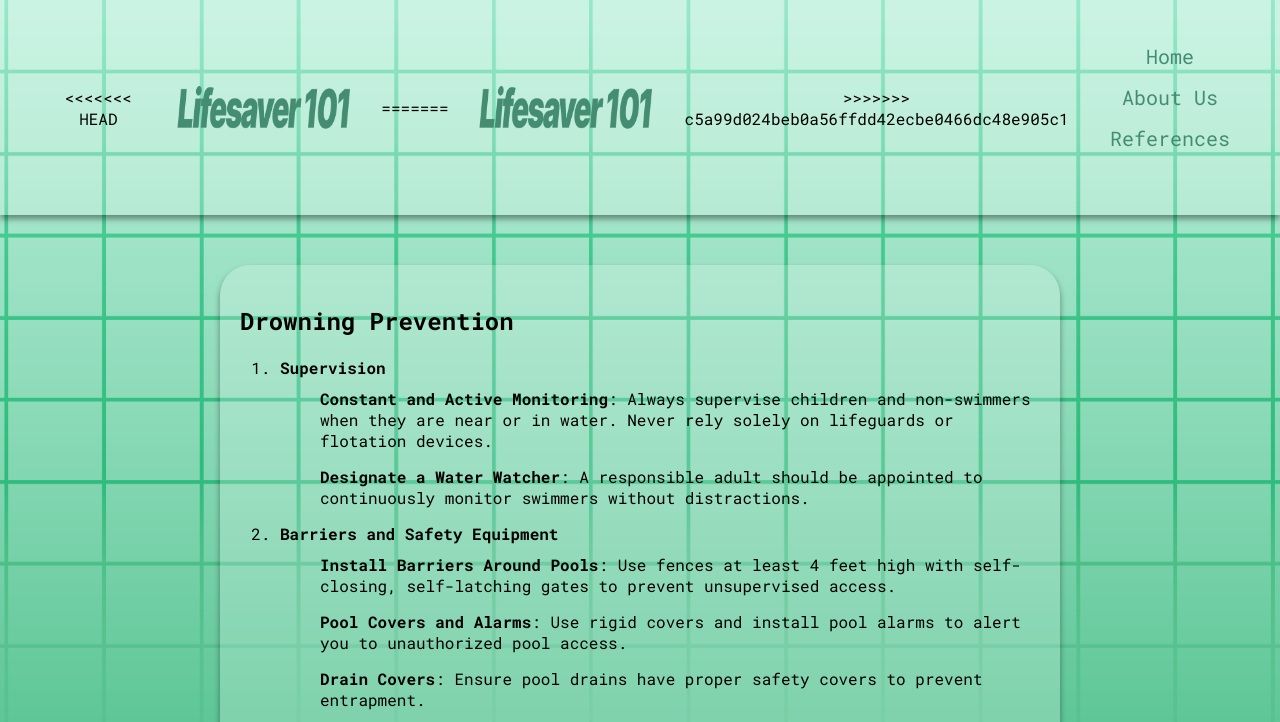
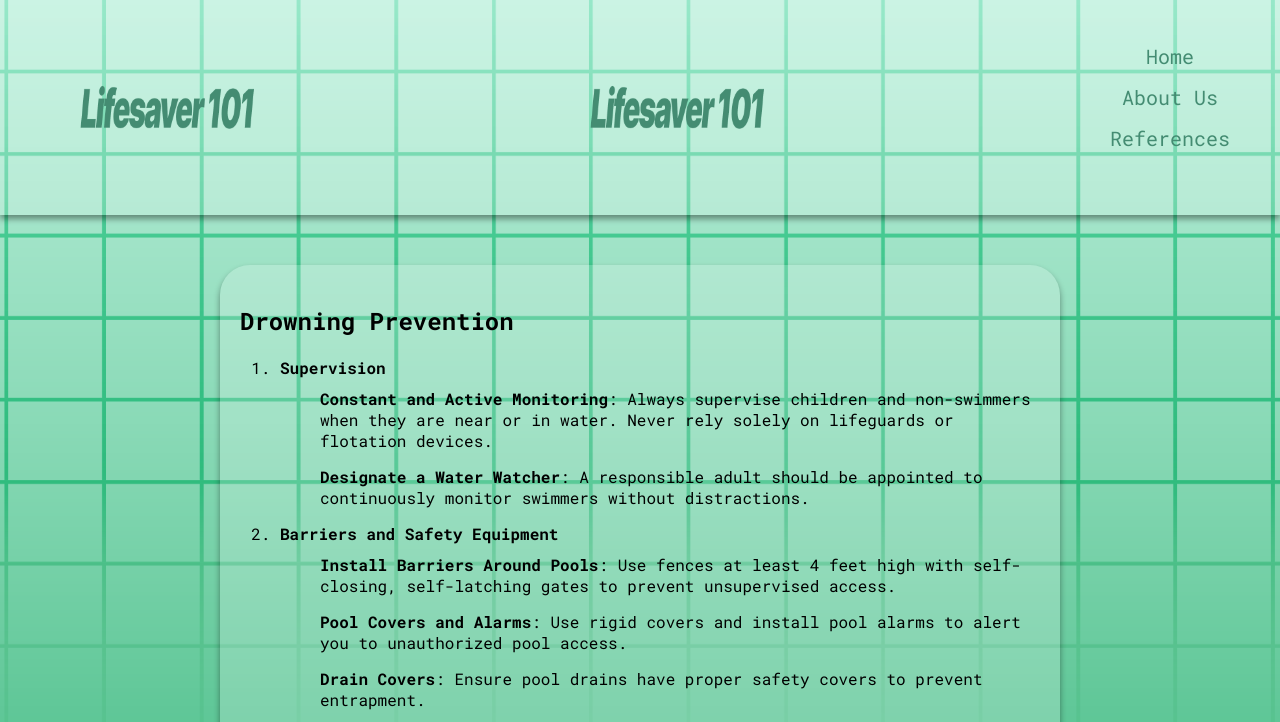
Before and after one commit to LlukaOlt/Lifesaver-101-, a plain HTML site: page html/Prevention.html in a window 1280 px wide. Shown: the top 722 px of the page. Drawn offline with Linux system fonts and the light colour scheme; files whose address does not match are found by name.

Commit message:
Update Prevention.html

```diff
--- a/html/Prevention.html
+++ b/html/Prevention.html
@@ -22,11 +22,11 @@
         <body>
 
             <header>
-<<<<<<< HEAD
+
                 <img id="logo" src="LlukaOlt/Lifeaver-101-updated/images/logo.png" alt="Logo">
-=======
+
                 <img id="logo" src="../images/logo.png" alt="Logo">
->>>>>>> c5a99d024beb0a56ffdd42ecbe0466dc48e905c1
+
                 <nav>
                     <ul>
                           <li><a href="index.html">Home</a></li>
```
